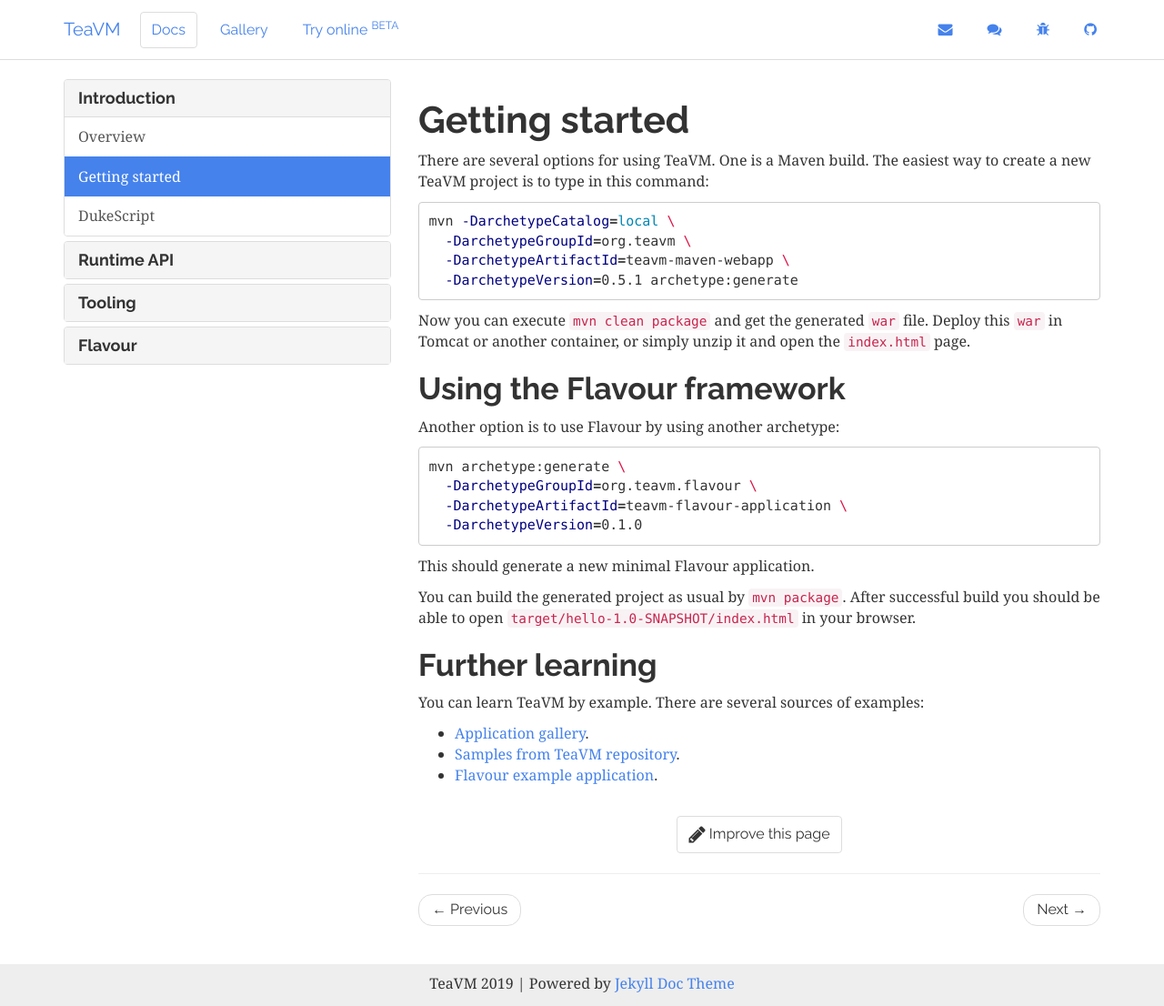
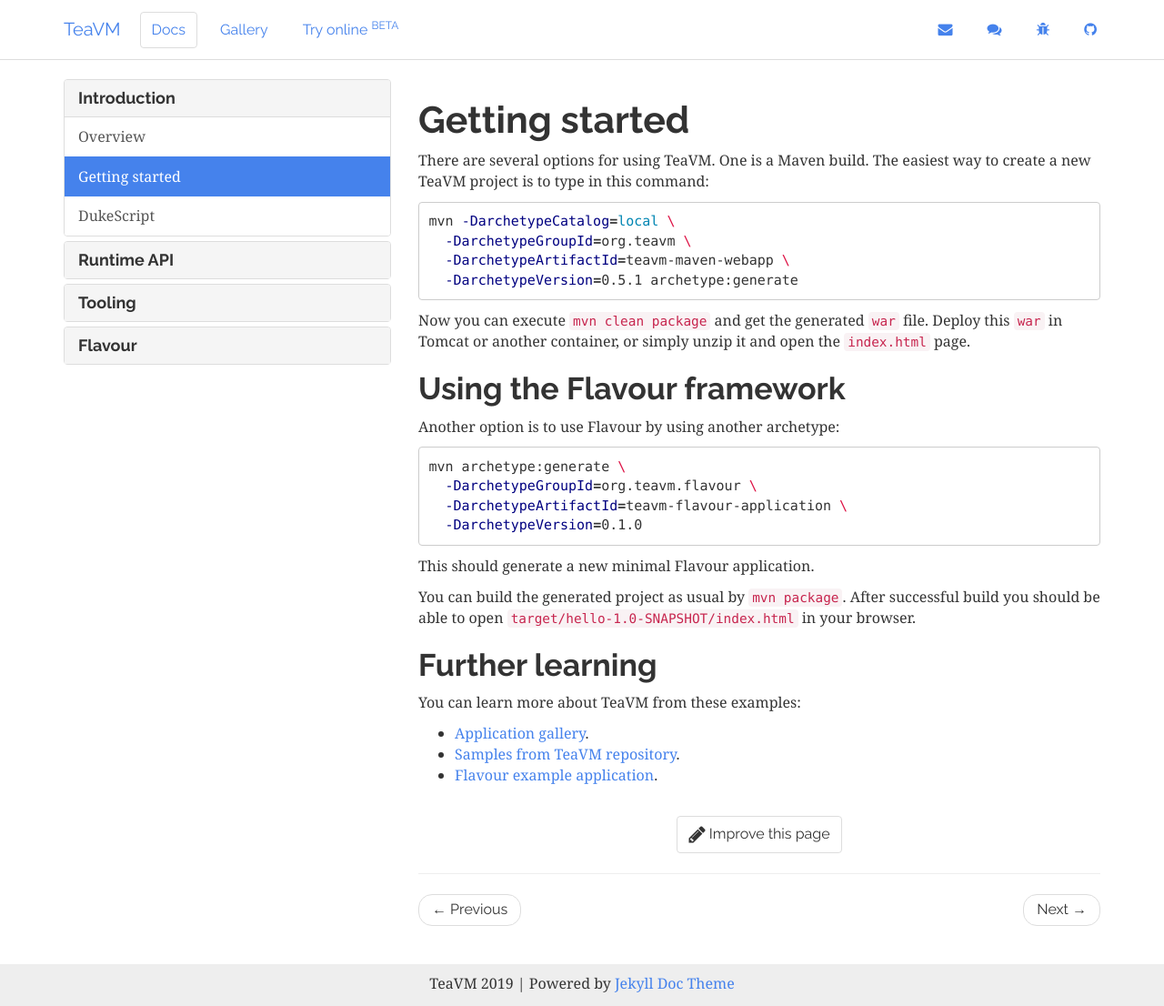
Before and after one commit to konsoletyper/teavm-site, a Jekyll site: the page built from _docs/intro/getting-started.md, in a window 1280 px wide and 1106 px high. Shown: the whole window at 91% size. Built offline with Jekyll 4.4.1, drawn with Linux system fonts in a browser that asks for light colours.

Commit message:
Update getting-started.md

```diff
--- a/_docs/intro/getting-started.md
+++ b/_docs/intro/getting-started.md
@@ -35,7 +35,7 @@
 
 ## Further learning
 
-You can learn TeaVM by example. There are several sources of examples:
+You can learn more about TeaVM from these examples:
 
 * [Application gallery](/gallery.html).
 * [Samples from TeaVM repository](https://github.com/konsoletyper/teavm/tree/master/samples).
```
